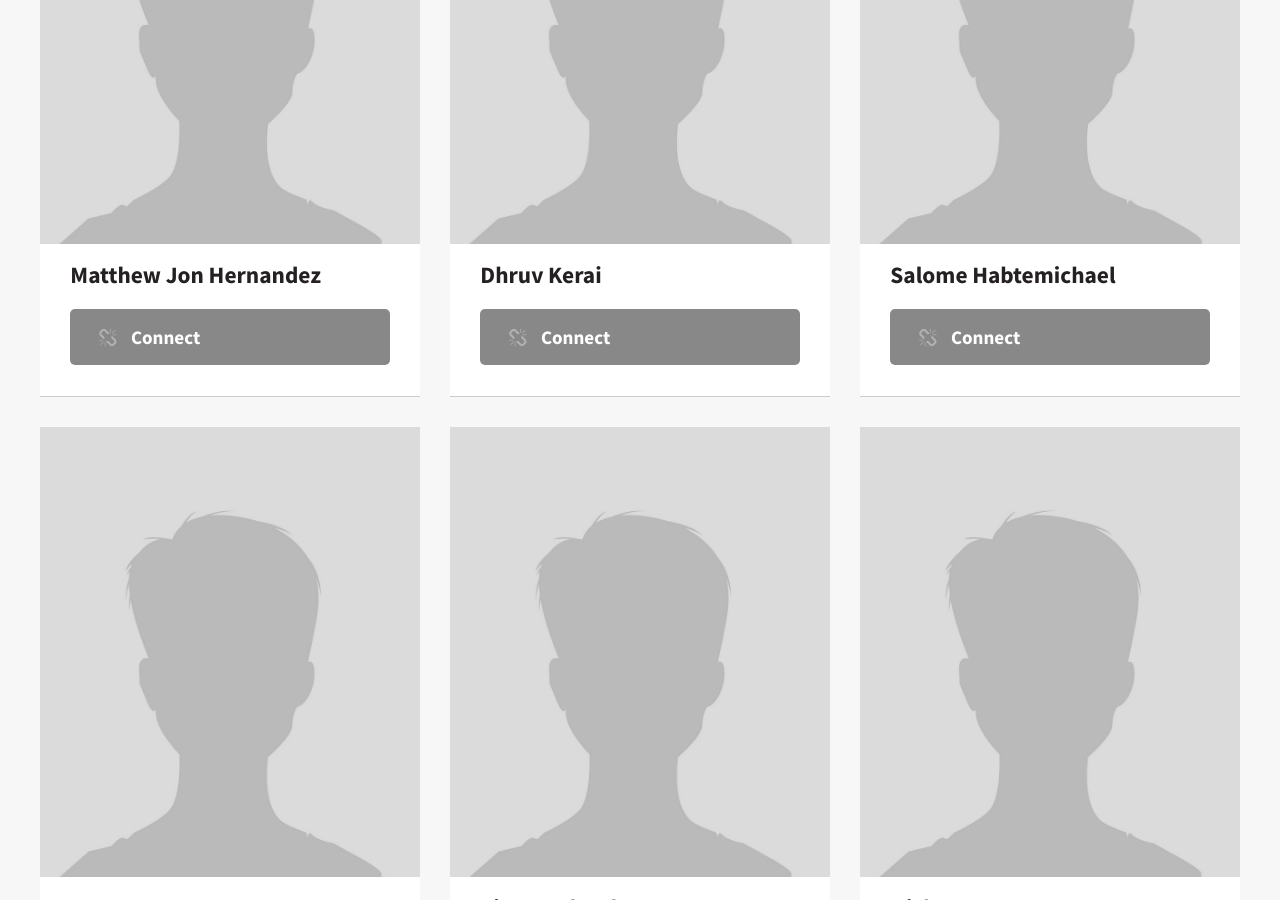
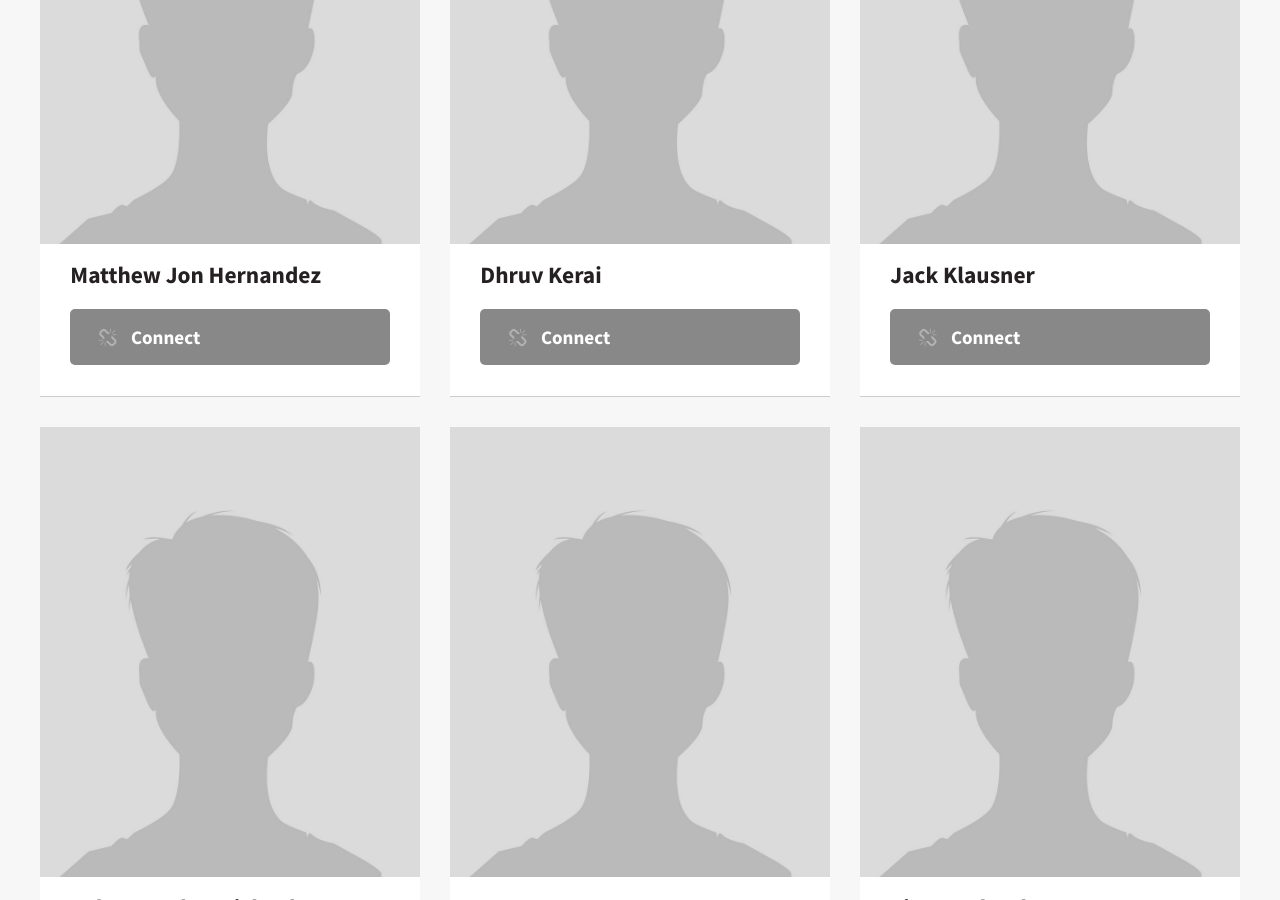
Before and after one commit to KappaEtaKappa/KappaEtaKappa.github.io, a Jekyll site: the page built from _members/2024/spring.md, in a window 1280 px wide and 900 px high, scrolled down 3150 px. Built offline with Jekyll 4.4.1, drawn with Linux system fonts in a browser that asks for light colours.

Commit message:
Fixed Active Members

```diff
--- a/_data/member_bios.yml
+++ b/_data/member_bios.yml
@@ -610,7 +610,7 @@
   status: null
 Jacob Klausner:
   connect_uri: null
-  name: Jacob Klausner
+  name: Jack Klausner
   photo_uri: null
   status: null
 Naveen Balu:
--- a/_members/2024/spring.md
+++ b/_members/2024/spring.md
@@ -16,6 +16,7 @@
 - Abhimanyu Gupta
 - Matthew Jon Hernandez
 - Dhruv Kerai
+- Jacob Klausner
 - Salome Habtemichael
 - James Hunt
 - Vincent Iadarola
```
Also changed, not shown: _members/2023/fall.md (+0 -1 lines), _members/member_index.html (line endings or trailing spaces).
